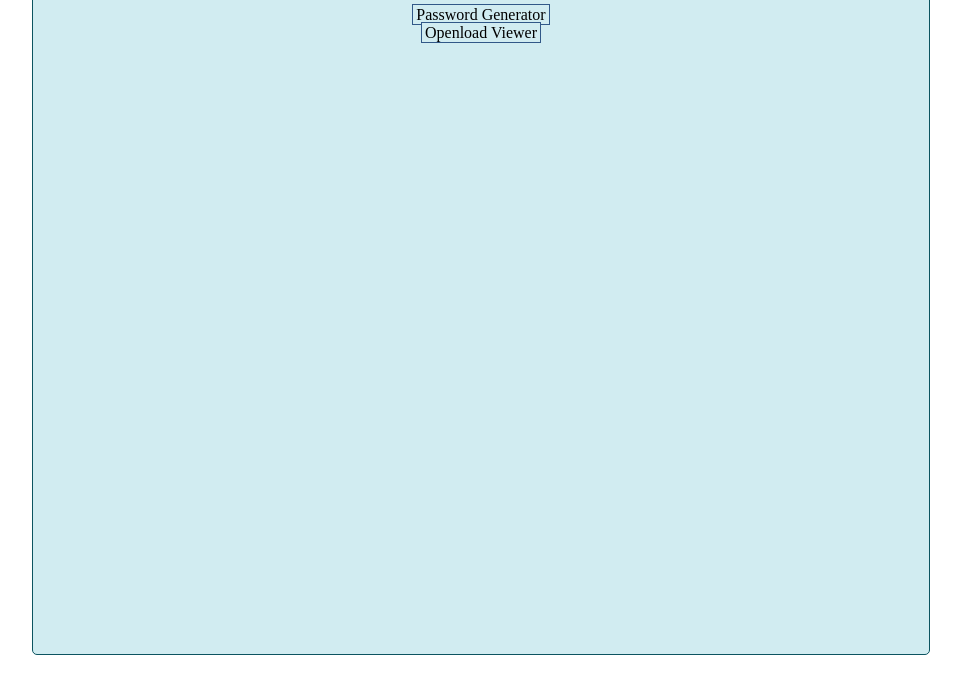
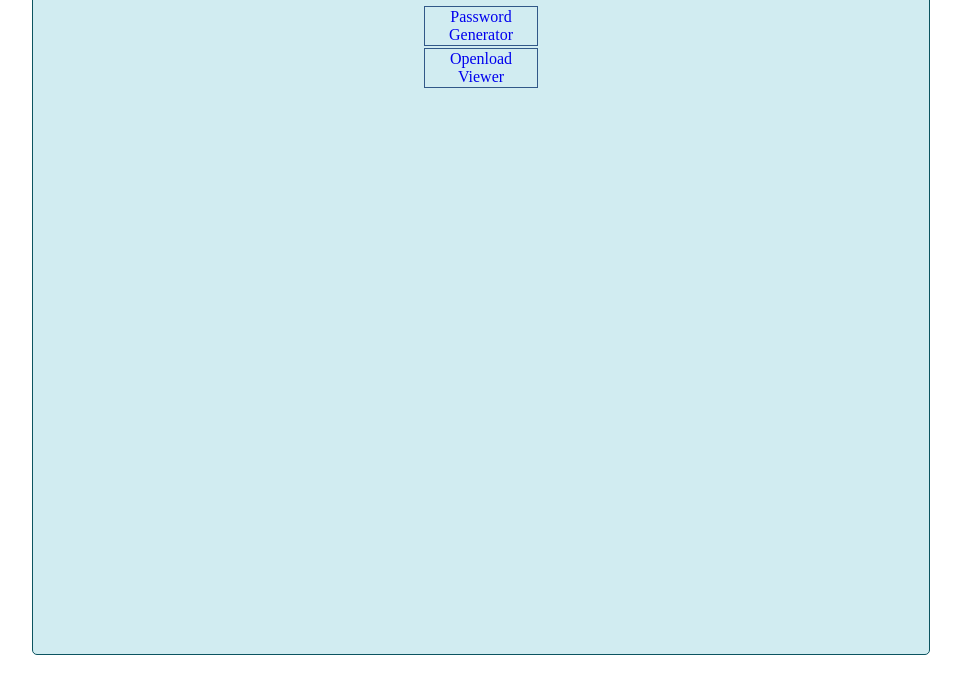
Before and after one commit to rabel001/rabel001.github.io, a plain HTML site: page index.html in a window 1280 px wide. Shown: the part 117-800 px from the top of the page, without its empty margins (159-1120 px from the left). Drawn offline with Linux system fonts and the light colour scheme.

Commit message:
Update index.html

```diff
--- a/index.html
+++ b/index.html
@@ -46,11 +46,11 @@
 <body>
 	<div id="container">
 		<h1 style="font-family: impact;">RABEL001.GITHUB.IO</h1>
-		<div>
-			<a href="passgenerator.html" class="buttonlink" target="_blank">Password Generator</a>
+		<div class="buttonlink">
+			<a href="passgenerator.html" target="_blank">Password Generator</a>
 		</div>
-		<div>
-			<a href="openload_viewer.html" class="buttonlink" target="_blank">Openload Viewer</a>
+		<div class="buttonlink">
+			<a href="openload_viewer.html" target="_blank">Openload Viewer</a>
 		</div>
 	</div>
 </body>
```
